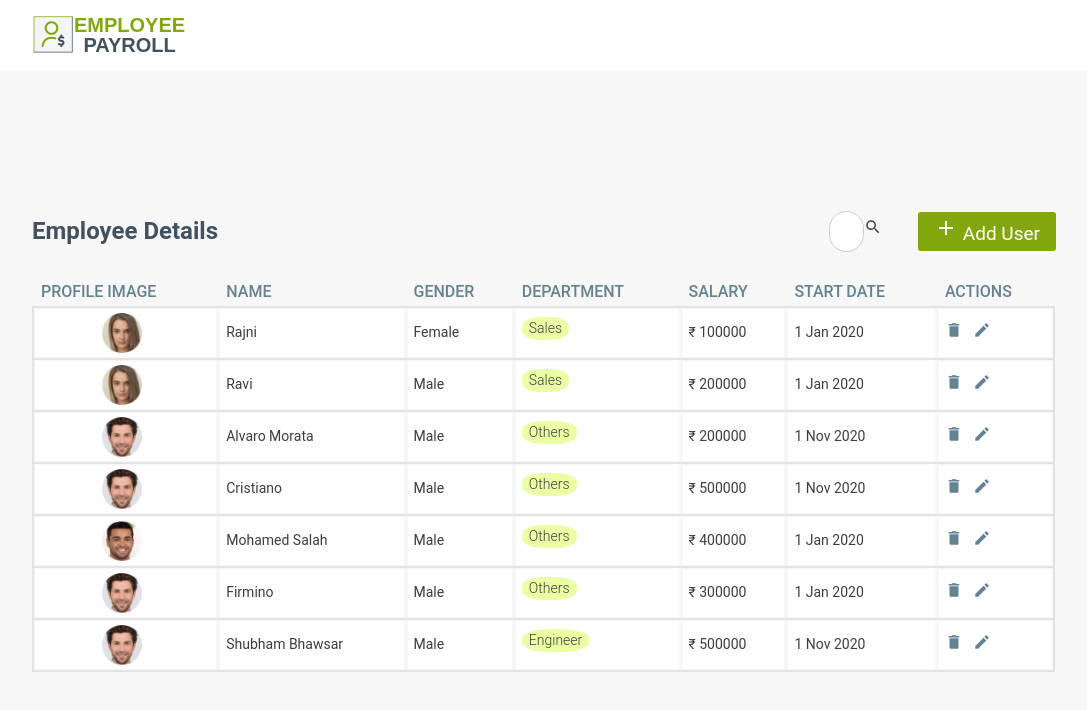
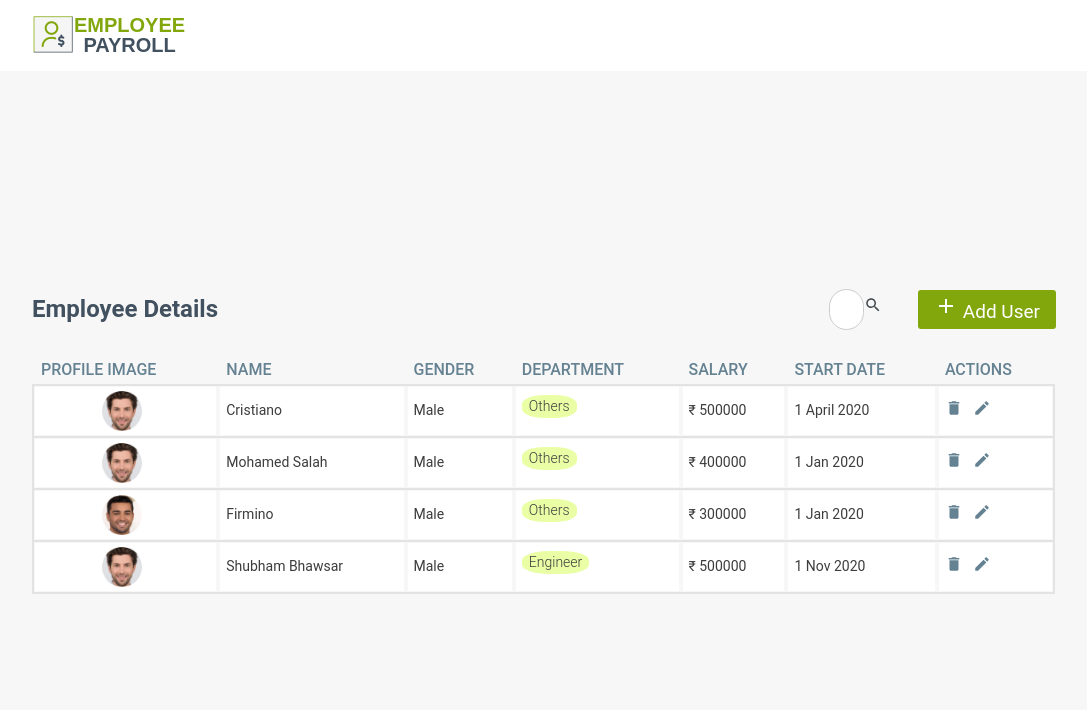
Before and after one commit to bshubham24/EmployeePayrollReact, a React (Create React App) app: page /home in a window 1280 px wide. Shown: the top 710 px of the page, without its empty margins (96-1183 px from the left). Built offline with nearby package versions, Linux system fonts and the light colour scheme; data requests are answered from the project's data file.

Commit message:
[Shubham]Added: Ability to delete emp data

```diff
--- a/server/db.json
+++ b/server/db.json
@@ -1,41 +1,5 @@
 {
   "employee": [
-    {
-      "name": "Rajni",
-      "departMent": [
-        "Sales"
-      ],
-      "gender": "female",
-      "salary": "100000",
-      "startDate": "1 Jan 2020",
-      "notes": "sss",
-      "id": "25",
-      "profileUrl": "../../assets/profile-images/Ellipse -1.png"
-    },
-    {
-      "name": "Ravi",
-      "departMent": [
-        "Sales"
-      ],
-      "gender": "male",
-      "salary": "200000",
-      "startDate": "1 Jan 2020",
-      "notes": "dd",
-      "id": "20",
-      "profileUrl": "../../assets/profile-images/Ellipse -1.png"
-    },
-    {
-      "name": "Alvaro Morata",
-      "departMent": [
-        "Others"
-      ],
-      "gender": "male",
-      "salary": "200000",
-      "startDate": "1 Nov 2020",
-      "notes": "footballer",
-      "id": "71",
-      "profileUrl": "../../assets/profile-images/Ellipse -3.png"
-    },
     {
       "name": "Cristiano",
       "departMent": [
@@ -43,10 +7,10 @@
       ],
       "gender": "male",
       "salary": "500000",
-      "startDate": "1 Nov 2020",
+      "startDate": "1 April 2020",
       "notes": "best footballer",
       "id": "55",
-      "profileUrl": "../../assets/profile-images/Ellipse -3.png"
+      "profilePic": "../../assets/profile-images/Ellipse -3.png"
     },
     {
       "name": "Mohamed Salah",
@@ -58,7 +22,7 @@
       "startDate": "1 Jan 2020",
       "notes": "Egyptian king",
       "id": "59",
-      "profileUrl": "../../assets/profile-images/Ellipse -8.png"
+      "profilePic": "../../assets/profile-images/Ellipse -3.png"
     },
     {
       "name": "Firmino",
@@ -70,7 +34,7 @@
       "startDate": "1 Jan 2020",
       "notes": "Striker",
       "id": "24",
-      "profileUrl": "../../assets/profile-images/Ellipse -3.png"
+      "profilePic": "../../assets/profile-images/Ellipse -8.png"
     },
     {
       "name": "Shubham Bhawsar",
@@ -82,7 +46,7 @@
       "startDate": "1 Nov 2020",
       "notes": "Excellent Engineer..",
       "id": "OzMMbg3",
-      "profileUrl": "../../assets/profile-images/Ellipse -3.png"
+      "profilePic": "../../assets/profile-images/Ellipse -3.png"
     }
   ]
 }
--- a/src/components/display/dispaly.jsx
+++ b/src/components/display/dispaly.jsx
@@ -18,7 +18,6 @@ const Display = (props) => {
     employeeService
       .deleteEmployee(employeeId)
       .then((data) => {
-        window.confirm("Data once deleted cannot be restored!! Do you wish to continue ?");
         alert("Employee Data deleted successfully!!");
         window.location.reload();
         console.log("emp data after delete", data);
@@ -46,13 +45,13 @@ const Display = (props) => {
             <tr key={ind}>
               <td><img className="profile"
               src={
-                element.profileUrl ===
+                element.profilePic ===
                 "../../assets/profile-images/Ellipse -3.png"
                   ? profile1
-                  : element.profileUrl ===
+                  : element.profilePic ===
                     "../../assets/profile-images/Ellipse -1.png"
                   ? profile2
-                  : element.profileUrl ===
+                  : element.profilePic ===
                     "../../assets/profile-images/Ellipse -8.png"
                   ? profile3
                   : profile4
--- a/src/components/payroll-form/payroll-form.jsx
+++ b/src/components/payroll-form/payroll-form.jsx
@@ -30,14 +30,14 @@ const PayrollForm = (props) => {
         startDate: '',
         notes: '',
         id: '',
-        profileUrl: '',
+        profilePic: '',
         isUpdate: false,
         error: {
             department: '',
             name: '',
             gender: '',
             salary: '',
-            profileUrl: '',
+            profilePic: '',
             startDate: ''
         }
     }
@@ -105,7 +105,7 @@ const PayrollForm = (props) => {
             name: '',
             gender: '',
             salary: '',
-            profileUrl: '',
+            profilePic: '',
             startDate: ''
         }
         if (!formValue.name.match('^[A-Z]{1}[a-zA-Z]{2,}')) {
@@ -121,8 +121,8 @@ const PayrollForm = (props) => {
             error.salary = 'Salary should be between 1,00,000 and 5,00,000!!'
             isError = true;
         }
-        if (formValue.profileUrl.length < 1) {
-            error.profileUrl = 'Profile picture is required!'
+        if (formValue.profilePic.length < 1) {
+            error.profilePic = 'Profile picture is required!'
             isError = true;
         }
 
@@ -161,13 +161,12 @@ const PayrollForm = (props) => {
           startDate: `${formValue.day} ${formValue.month} ${formValue.year}`,
           notes: formValue.notes,
           id: formValue.id,
-          profileUrl: formValue.profileUrl,
+          profilePic: formValue.profilePic,
         };
         if (formValue.isUpdate) {
             employeeService
               .updateEmployee(object)
               .then((data) => {
-                  window.confirm("Please confirm again!");
                   alert("Employee Data updated successfully!");
                 console.log("emp data after update", data);
                 props.history.push("");
@@ -216,27 +215,27 @@ const PayrollForm = (props) => {
                     <error className="error">{formValue.error.name}</error>
                     </div>
                     <div className="row">
-                        <label className="label text" htmlFor="profileUrl">Profile image</label>
+                        <label className="label text" htmlFor="profilePic">Profile image</label>
                         <div className="profile-radio-button">
                             <label >
-                                <input type="radio" name="profileUrl" checked={formValue.profileUrl === '../../assets/profile-images/Ellipse -1.png'} value="../../assets/profile-images/Ellipse -1.png" onChange={changeValue} />
+                                <input type="radio" name="profilePic" checked={formValue.profilePic === '../../assets/profile-images/Ellipse -1.png'} value="../../assets/profile-images/Ellipse -1.png" onChange={changeValue} />
                                 <img className="profile" src={profile1} alt="profile" />
                             </label>
                             <label >
-                                <input type="radio" name="profileUrl" checked={formValue.profileUrl === '../../assets/profile-images/Ellipse -3.png'} value="../../assets/profile-images/Ellipse -3.png" onChange={changeValue} />
+                                <input type="radio" name="profilePic" checked={formValue.profilePic === '../../assets/profile-images/Ellipse -3.png'} value="../../assets/profile-images/Ellipse -3.png" onChange={changeValue} />
                                 <img className="profile" src={profile2} alt="profile" />
                             </label>
                             <label >
-                                <input type="radio" name="profileUrl" checked={formValue.profileUrl === '../../assets/profile-images/Ellipse -7.png'} value="../../assets/profile-images/Ellipse -7.png" onChange={changeValue} />
+                                <input type="radio" name="profilePic" checked={formValue.profilePic === '../../assets/profile-images/Ellipse -7.png'} value="../../assets/profile-images/Ellipse -7.png" onChange={changeValue} />
                                 <img className="profile" src={profile3} alt="profile" />
                             </label>
                             <label >
-                                <input type="radio" name="profileUrl" checked={formValue.profileUrl === '../../assets/profile-images/Ellipse -8.png'} value="../../assets/profile-images/Ellipse -8.png" onChange={changeValue} />
+                                <input type="radio" name="profilePic" checked={formValue.profilePic === '../../assets/profile-images/Ellipse -8.png'} value="../../assets/profile-images/Ellipse -8.png" onChange={changeValue} />
                                 <img className="profile" src={profile4} alt="profile" />
                             </label>
 
                         </div>
-                        <error className="error">{formValue.error.profileUrl}</error>
+                        <error className="error">{formValue.error.profilePic}</error>
                     </div>
                     <div className="row">
                         <label className="label text" htmlFor="gender">Gender</label>
```
Also changed, not shown: 1 other file (tests, documents, lock files or other folders).
